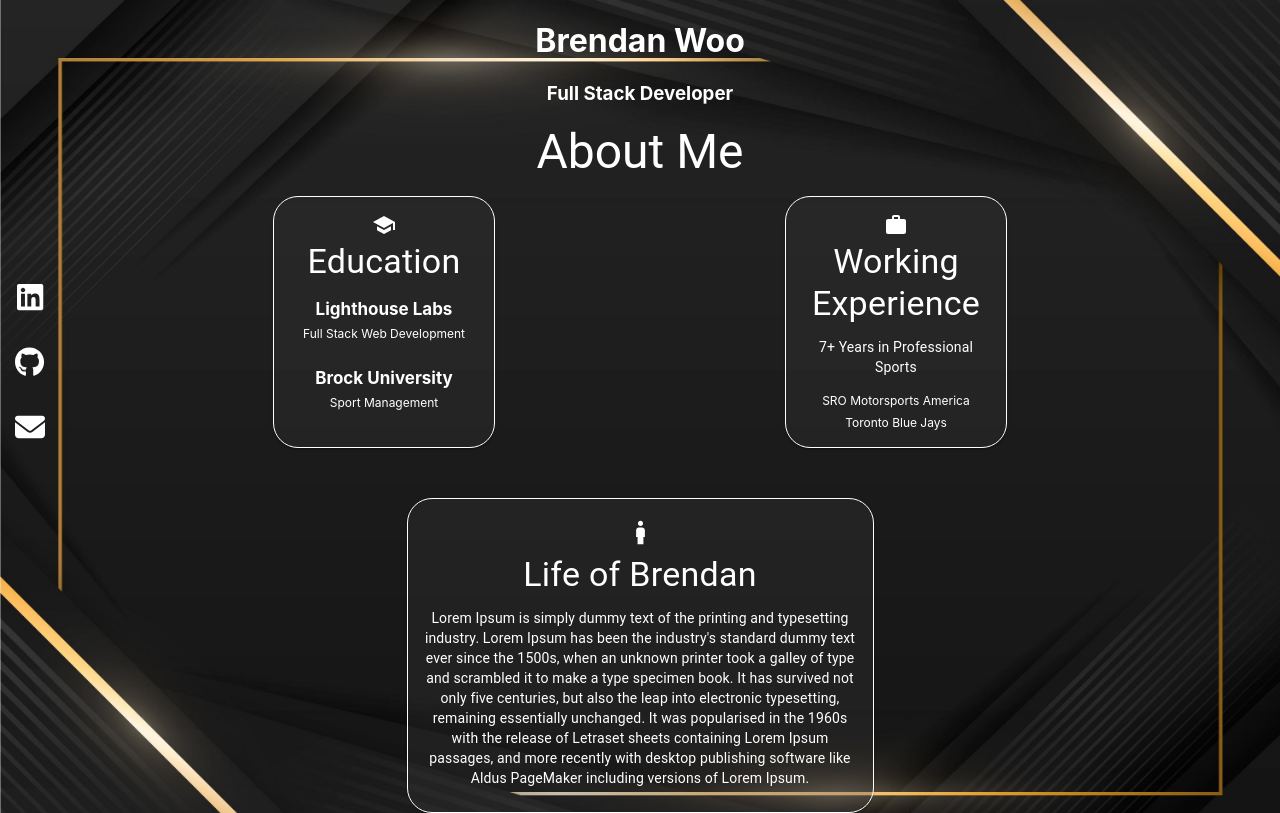
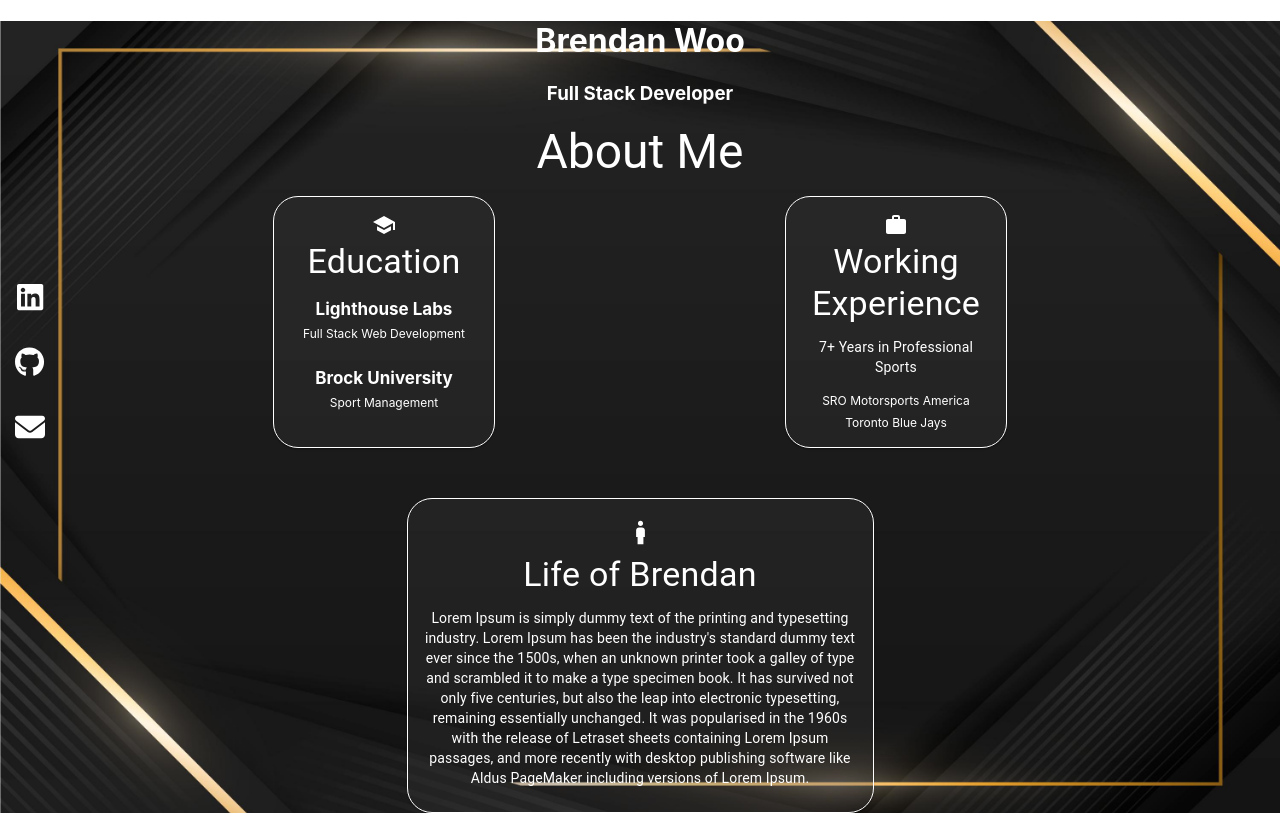
Before and after one commit to woobrendan/personal-portfolio, a React (Create React App) app in the folder portfolio/: page / in a window 1280 px wide. Built offline with nearby package versions, Linux system fonts and the light colour scheme.

Commit message:
move background stlying to new div with id background

```diff
--- a/portfolio/src/index.css
+++ b/portfolio/src/index.css
@@ -5,12 +5,20 @@ body {
     sans-serif;
   -webkit-font-smoothing: antialiased;
   -moz-osx-font-smoothing: grayscale;
+  color: white;
+}
+
+#background-img {
   background: url("./images/gradient-black.jpg") no-repeat center center fixed;
   -webkit-background-size: cover;
   -moz-background-size: cover;
   -o-background-size: cover;
   background-size: cover;
-  color: white;
+  z-index: -1;
+}
+
+#root {
+  z-index: 1;
 }
 
 code {
```
